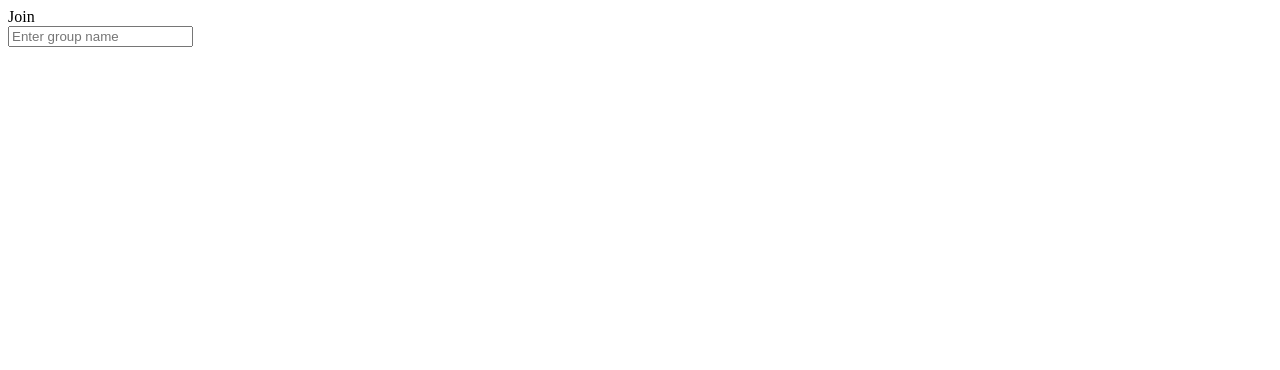
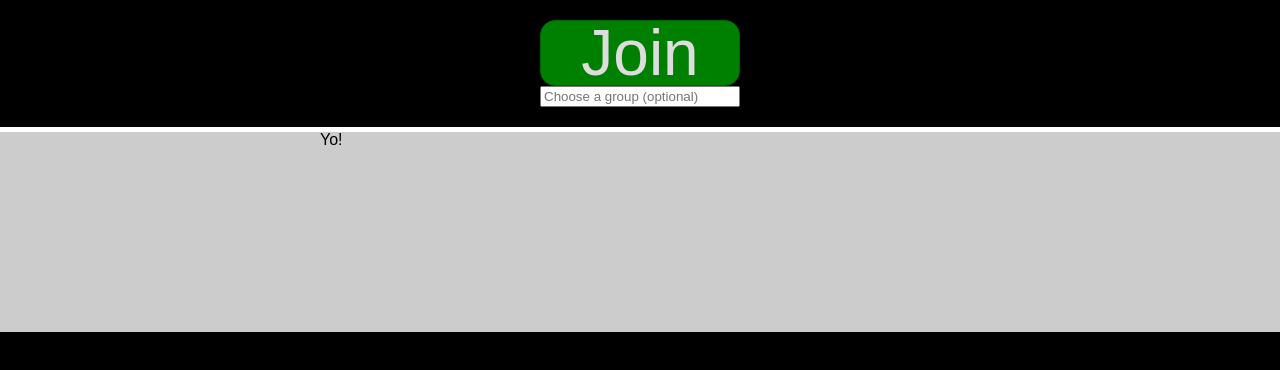
Before and after one commit to haosu/CollabSynth, a plain HTML site: page index.html in a window 1280 px wide. Drawn offline with nearby package versions, Linux system fonts and the light colour scheme.

Commit message:
styling changes, join changes

```diff
--- a/client-board.js
+++ b/client-board.js
@@ -3,12 +3,12 @@
 	var RADIUS_SMALL = 20;
 	var RADIUS_MEDIUM = 25;
 	var RADIUS_LARGE = 30;
-	var COLOR = "#333";
+	var COLOR = "#666";
 	var COLOR_OVER = "#CCC";
 	var COLOR_ACTIVE = "#FF0";
 
-	var height = 10;
-	var width = 10;
+	var height = 8;
+	var width = 16;
 	var paper;
 	var currentColumn;
 	var verticalSets = [];
@@ -27,18 +27,18 @@
 											$("#board-template").html()
 										);
 
-    this.container = $("<div class='board_container'>").html(this.template());
+    this.container = $("<div class='board_container inner'>").html(this.template());
 	};
 
 	this.draw = function() {
 		var boardDiv = this.container.find(".board")[0];
-		this.paper = Raphael(boardDiv, 960, 960);
+		this.paper = Raphael(boardDiv, width*(RADIUS_SMALL+RADIUS_LARGE)+(RADIUS_SMALL+1)+5, height*(RADIUS_SMALL+RADIUS_LARGE)+(RADIUS_SMALL+1)+5);
 
-		for(var i=0; i<height; i++) {
+		for(var i=0; i<width; i++) {
 			this.verticalSets[i] = this.paper.set();
 
-			for(var j=0; j<width; j++) {
-				var circle = this.paper.circle(i*(RADIUS_SMALL+RADIUS_LARGE)+(RADIUS_SMALL+1), j*(RADIUS_SMALL+RADIUS_LARGE)+(RADIUS_SMALL+1), RADIUS_SMALL)
+			for(var j=0; j<height; j++) {
+				var circle = this.paper.circle(i*(RADIUS_SMALL+RADIUS_LARGE)+(RADIUS_SMALL+1)+5, j*(RADIUS_SMALL+RADIUS_LARGE)+(RADIUS_SMALL+1)+5, RADIUS_SMALL)
 									.attr({"stroke":COLOR, "fill":COLOR});
 
 				(function(circle, space){
--- a/index.html
+++ b/index.html
@@ -1,5 +1,6 @@
 <html>
 <head>
+	<link rel="stylesheet" href="reset.css" type="text/css"/>
 	<link rel="stylesheet" href="style.css" type="text/css"/>
 	<script src="http://code.jquery.com/jquery-1.6.1.min.js" type="text/javascript"></script>
 	<script src="client-board.js" type="text/javascript"></script>
@@ -9,16 +10,24 @@
 </head>
 
 <body>
-	<div id="signInBox">
-		<div id="joinButton">Join</div>
-		<input type="text" name="groupName" placeholder="Enter group name"/>
+
+
+	<div id="container">
+		<div id="boardId"></div>
 	</div>
 
-	<div id="container">
+	<div class="container">
+		<div id="signInBox" class="signin_container">
+			<div id="joinButton">Join</div>
+			<input id="groupName" type="text" name="groupName" placeholder="Choose a group (optional)"/>
+		</div>
 	</div>
 
-	<div id="board"></div>
-	<div id="boardId"></div>
+	<div class="container footer">
+		<div class="inner">
+			Yo!
+		</div>
+	</div>
 
 
 	<script id="board-template" type="text/x-handlebars-template">
--- /dev/null
+++ b/reset.css
@@ -0,0 +1,48 @@
+/* http://meyerweb.com/eric/tools/css/reset/
+   v2.0 | 20110126
+   License: none (public domain)
+*/
+
+html, body, div, span, applet, object, iframe,
+h1, h2, h3, h4, h5, h6, p, blockquote, pre,
+a, abbr, acronym, address, big, cite, code,
+del, dfn, em, img, ins, kbd, q, s, samp,
+small, strike, strong, sub, sup, tt, var,
+b, u, i, center,
+dl, dt, dd, ol, ul, li,
+fieldset, form, label, legend,
+table, caption, tbody, tfoot, thead, tr, th, td,
+article, aside, canvas, details, embed,
+figure, figcaption, footer, header, hgroup,
+menu, nav, output, ruby, section, summary,
+time, mark, audio, video {
+	margin: 0px;
+	padding: 0px;
+	border: 0px;
+	font-size: 100%;
+	font: inherit;
+	vertical-align: baseline;
+}
+/* HTML5 display-role reset for older browsers */
+article, aside, details, figcaption, figure,
+footer, header, hgroup, menu, nav, section {
+	display: block;
+}
+body {
+	line-height: 1;
+}
+ol, ul {
+	list-style: none;
+}
+blockquote, q {
+	quotes: none;
+}
+blockquote:before, blockquote:after,
+q:before, q:after {
+	content: '';
+	content: none;
+}
+table {
+	border-collapse: collapse;
+	border-spacing: 0;
+}
--- a/style.css
+++ b/style.css
@@ -0,0 +1,52 @@
+body {
+	background-color : #000;
+	font-family : sans-serif;
+}
+
+.footer {
+	bottom : 0;
+	margin-top: 20px;
+	border-top: 5px solid white;
+	background-color:#ccc;
+	width : 805px;
+	height : 200px;
+}
+
+.container {
+	width : 100%;
+}
+
+.container .inner {
+	width: 50%;
+	margin : auto;
+}
+
+.board_container {
+	width : 805px;
+	margin : auto;
+}
+
+.signin_container {
+	width : 200px;
+	margin : auto;
+	margin-top : 20px;
+}
+
+#signInBox {
+	font-size : 64px;
+	width : 200px;
+	color : #ddd;
+}
+
+#signInBox #groupName {
+	width : 200px;
+}
+
+#signInBox #joinButton {
+	border : 1px solid darkgreen;
+	font-size : 64px;
+	text-align : center;
+	background-color: green;
+	-moz-border-radius: 15px;
+	border-radius: 15px;
+}
```
Also changed, not shown: server.js (+8 -5 lines).
